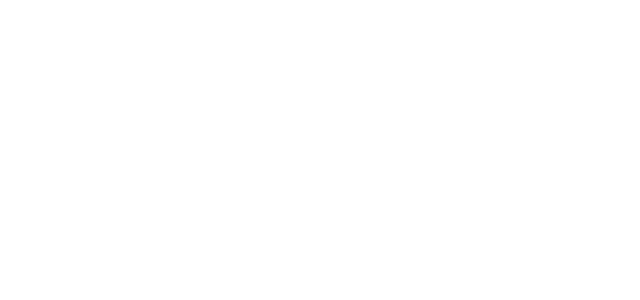
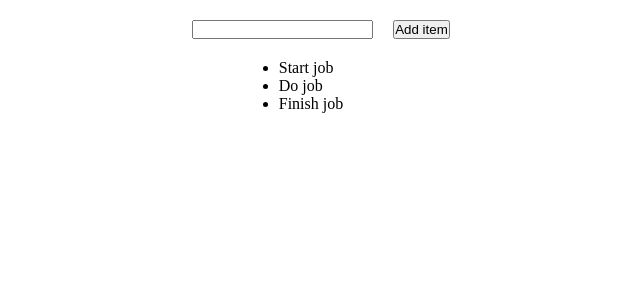
Before and after one commit to Chupriarti/react-animation, a React (Create React App) app: page / in a window 1280 px wide. Shown: the top 300 px of the page, without its empty margins (329-969 px from the left). Built offline with nearby package versions, Linux system fonts and the light colour scheme; the HTML template or start-up script is replaced by a standard one.

Commit message:
prepare layout

```diff
--- a/src/App.js
+++ b/src/App.js
@@ -6,7 +6,15 @@
 
   return (
     <div className="App">
-
+      <div>
+        <input type="text"/>
+        <button>Add item</button>
+      </div>
+      <ul>
+        <li>Start job</li>
+        <li>Do job</li>
+        <li>Finish job</li>
+      </ul>
     </div>
   );
 }
```
